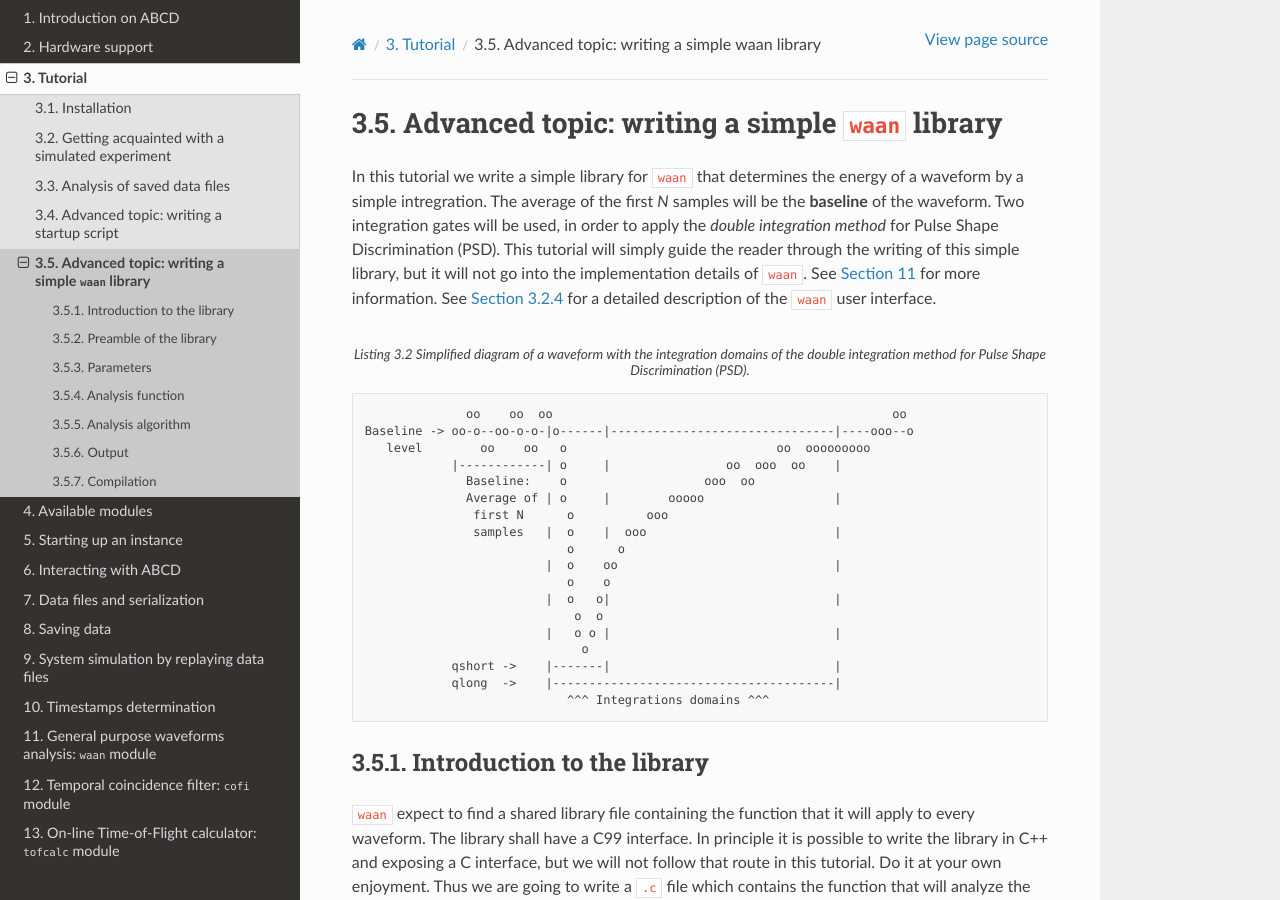
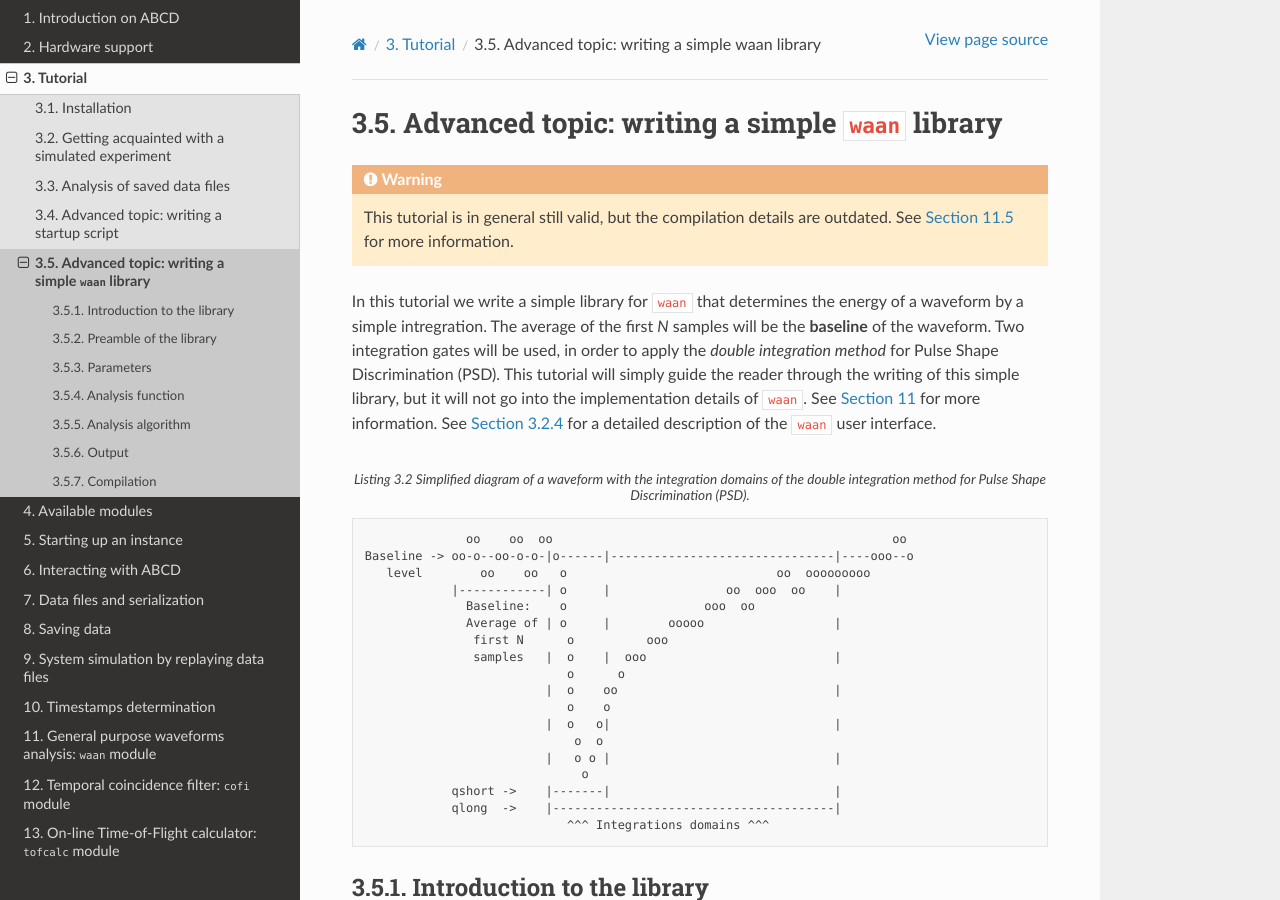
Before and after one commit to cl-fontana/abcd-docs, a Sphinx documentation site: the page built from docs/source/waan_library_writing.rst, in a window 1280 px wide and 900 px high. Built offline with Sphinx 7.4.7 and the Read the Docs theme 3.1.0, drawn with Linux system fonts in a browser that asks for light colours.

Commit message:
Added a warning about outdated content

```diff
--- a/docs/source/waan_library_writing.rst
+++ b/docs/source/waan_library_writing.rst
@@ -3,6 +3,11 @@
 =================================================
 Advanced topic: writing a simple ``waan`` library
 =================================================
+
+.. warning::
+
+    This tutorial is in general still valid, but the compilation details are outdated.
+    See :numref:`sec-waan-compilation` for more information.
 
 In this tutorial we write a simple library for ``waan`` that determines the energy of a waveform by a simple intregration.
 The average of the first *N* samples will be the **baseline** of the waveform.
```
